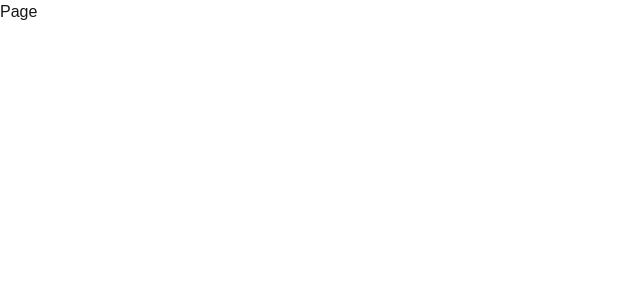
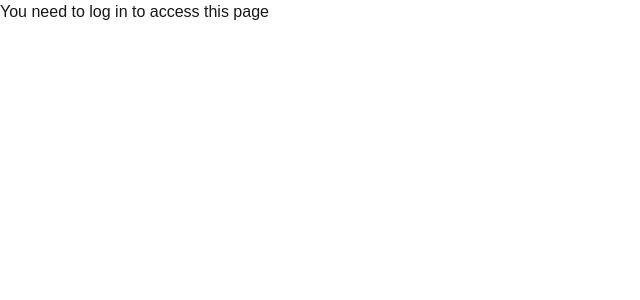
Before and after one commit to Mohana-Prakash/next_15, a Next.js app: page / in a window 1280 px wide. Shown: the top 300 px of the page, without its empty margins (0-640 px from the left). Built offline with nearby package versions, Linux system fonts and the light colour scheme.

Commit message:
new changes

```diff
--- a/src/app/page.tsx
+++ b/src/app/page.tsx
@@ -1,9 +1,17 @@
-import React from 'react'
+"use client"
+import { useEffect, useState } from "react";
+import { useRouter } from "next/navigation";
 
-function Page() {
+export default function SubDash() {
+  const router = useRouter();
+
+  // useEffect(() => {
+  //   router.push("/login");
+  // }, [router]);
+
   return (
-    <div>Page</div>
-  )
+    <div>
+      <h1 onClick={()=>router.push("/admin/dashboard")}>You need to log in to access this page</h1>
+    </div>
+  );
 }
-
-export default Page
```
